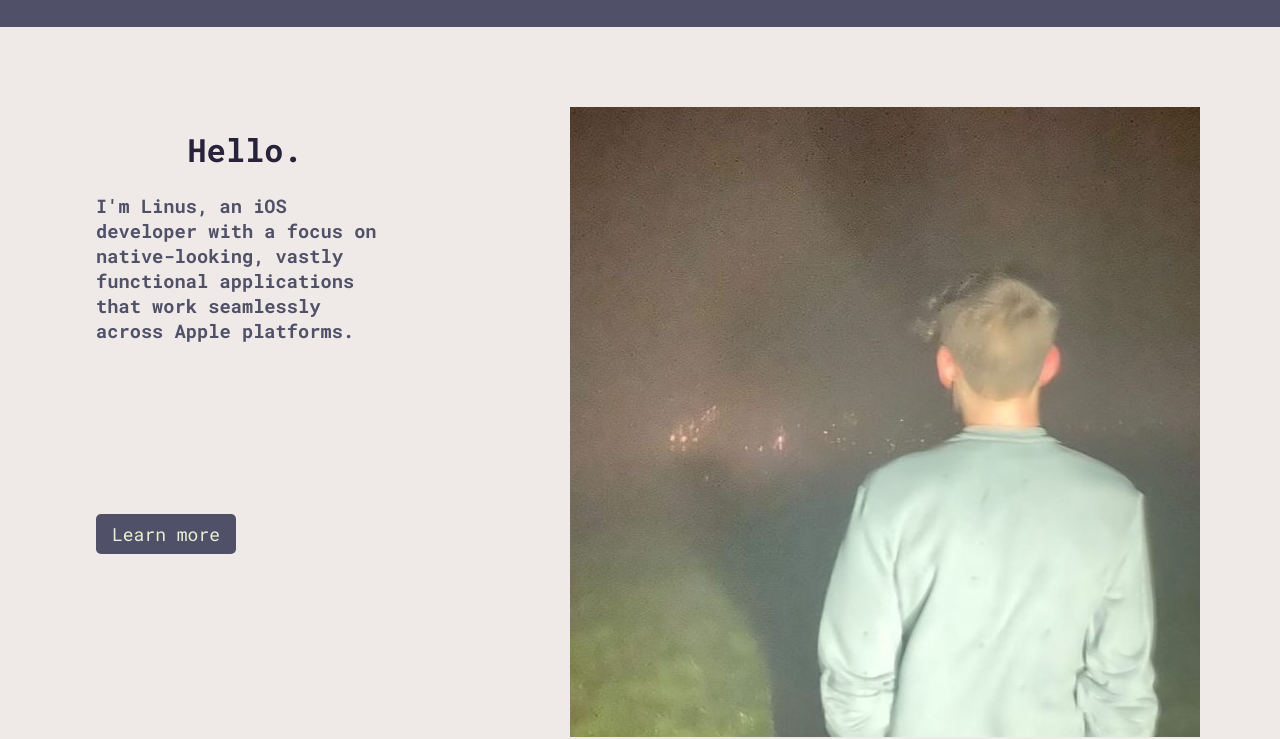
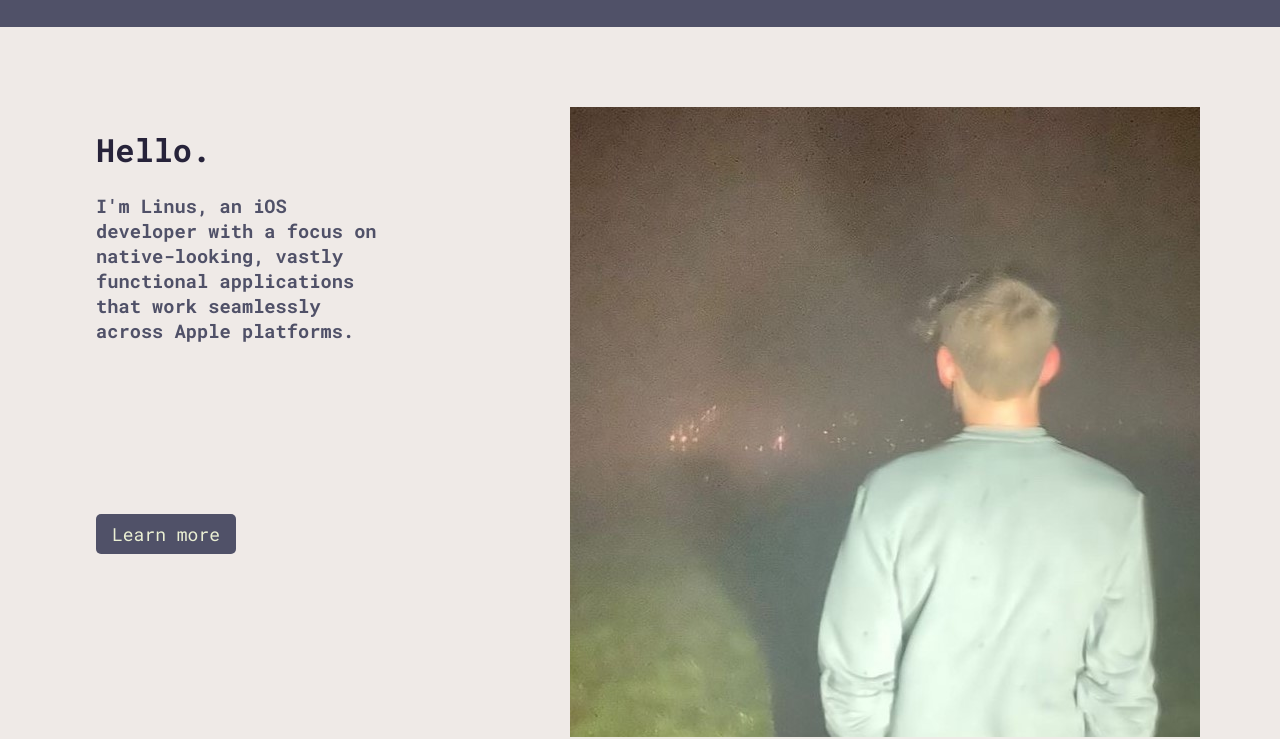
Before and after one commit to linussewell/linussewell.github.io, a plain HTML site: page index.html in a window 1280 px wide. Shown: the part 65-804 px from the top of the page. Drawn offline with nearby package versions, Linux system fonts and the light colour scheme.

Commit message:
Update styles.css

```diff
--- a/css/styles.css
+++ b/css/styles.css
@@ -294,8 +294,8 @@ body, html {
     padding: 5em;
     text-align: left;
     width: auto;
-    align-items: center;
-    justify-items: center;
+    /* align-items: center;
+    justify-items: center; */
 }
 
 .grid_container .content_1 h1 {
```
